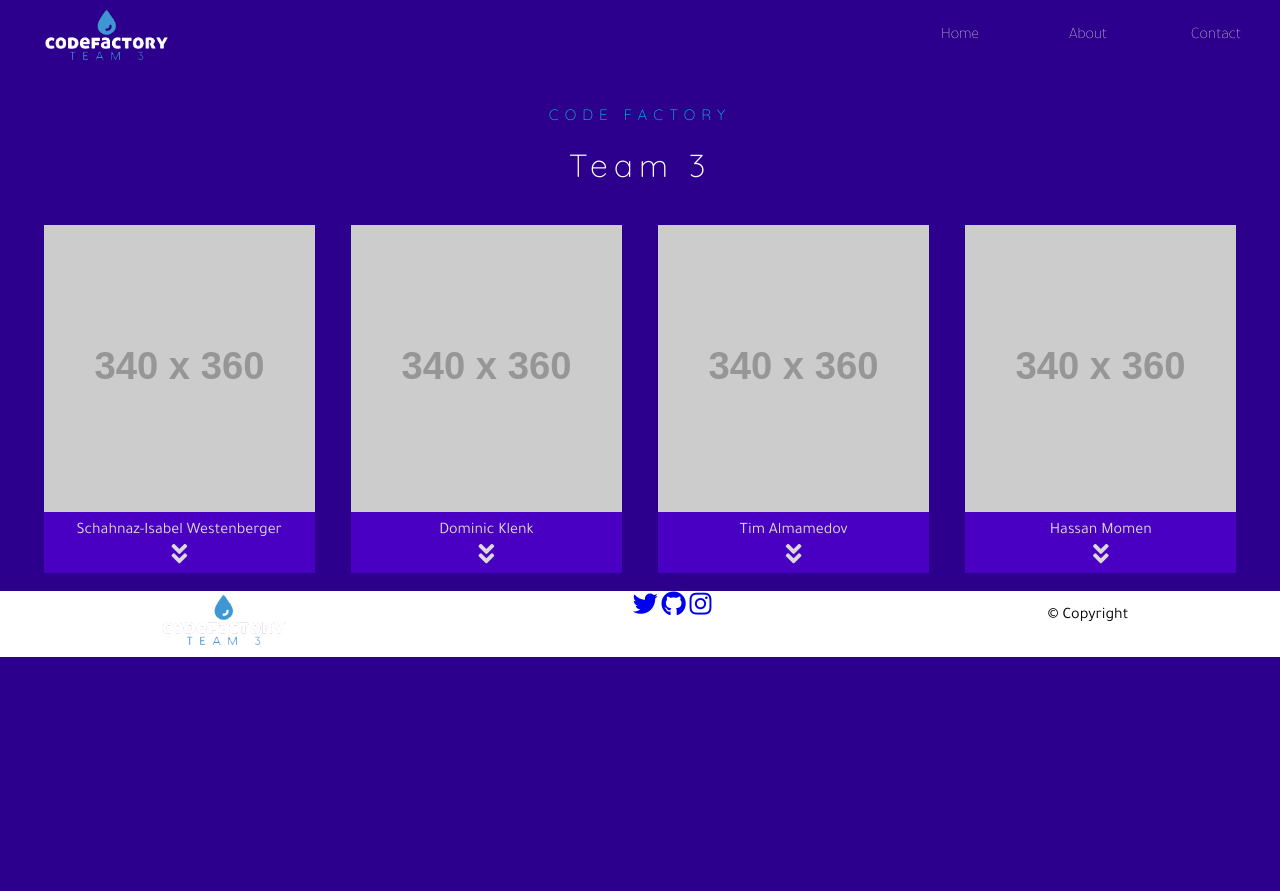
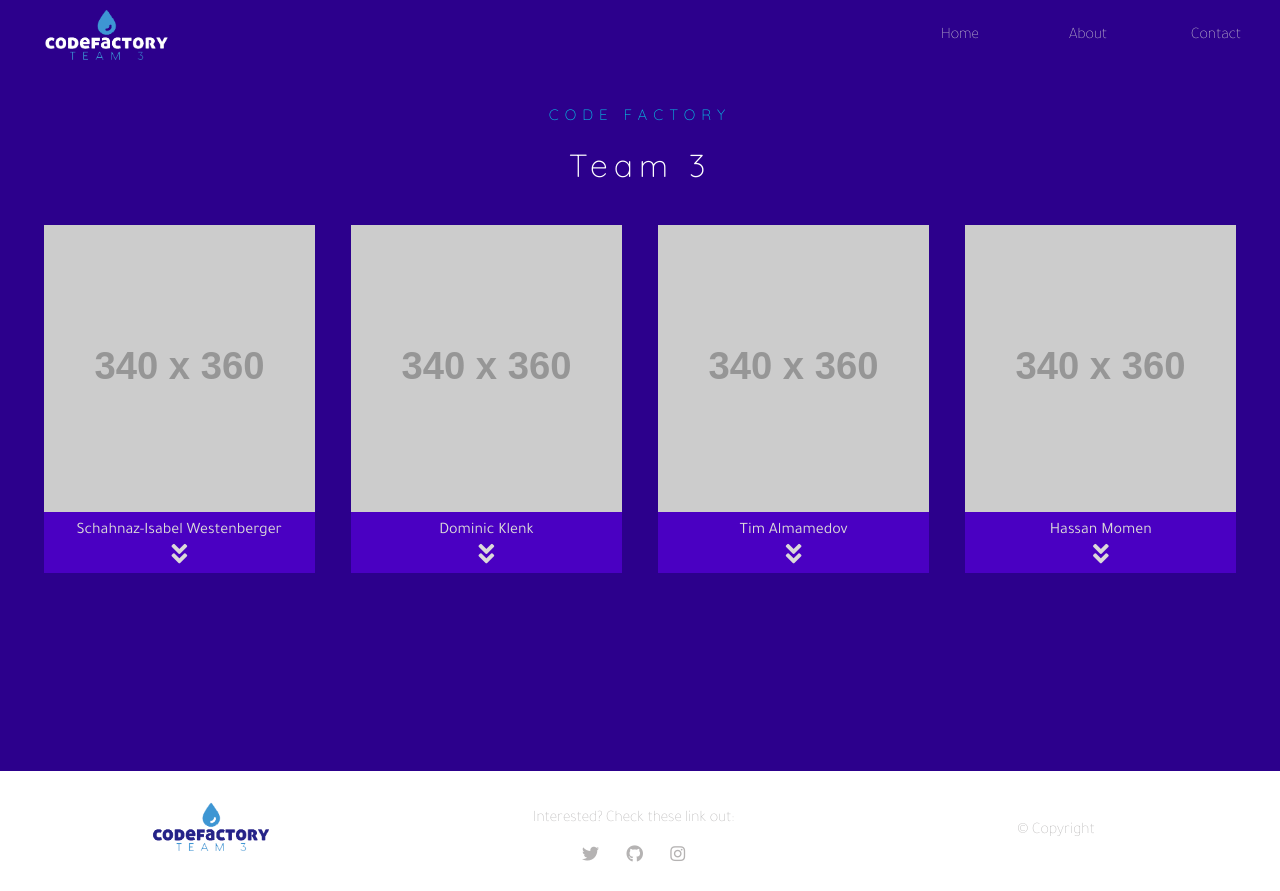
Before and after one commit to izzywest/fswd40-project01-group03, a plain HTML site: page index.html in a window 1280 px wide. Before the commit the page ends 800 px from the top, so only its background shows below. Drawn offline with Linux system fonts and the light colour scheme; placeholder pictures from the web are drawn by us.

Commit message:
create sticky footer

```diff
--- a/css/_card.scss
+++ b/css/_card.scss
@@ -1,4 +1,5 @@
 main {
+    padding-bottom: 300px;
     #container {
         display: grid;
         width: 96%;
--- a/css/_footer.scss
+++ b/css/_footer.scss
@@ -1,21 +1,30 @@
 #footer-container {
+	font-weight: 100;
 	display: grid;
-	grid-template-columns: 35% 35% 30%;
+	grid-template-columns: 33% 33% 33%;
 	text-align: center;
 	background-color: white;
+	position: absolute;
+	bottom: 0;
+	width: 100%;
+	height: 120px;
 }
 .footer-section {
+	align-self: center;
 	img {
 	width: 30%;
 	text-align: center;
 	}
-}
-.footer-section{
+
 	p {
-	color: black;
+	color: #b5b3b3;
 	}
 	a {
-	font-size: 25px;
+	font-size: 17px;
 	padding-top: 10px;
+	color: #b5b3b3;
+	&:hover {
+		color: $secondary-color;
+	}
 	}
 }
--- a/css/base.scss
+++ b/css/base.scss
@@ -9,13 +9,17 @@ $font-secondary: 'Quicksand', sans-serif;
 @import "navigation";
 @import "card";
 
+html,
 body {
     font-family: $font-main;
     background-color: $primary-color;
     margin: 0 auto;
+    height: 100%;
 }
 
 .wrapper {
+    min-height: 100%;
+    position: relative;
     padding-top: 90px;
     color: white;
     header {
--- a/index.html
+++ b/index.html
@@ -64,12 +64,15 @@
         <footer>
             <div id="footer-container">
                 <div class="footer-section">
-                    <img src="images/logo.png" alt="Logo">
+                    <img src="images/logo2.png" alt="Logo">
                 </div>
                 <div class="footer-section">
-                    <a href="#"><i class="fab fa-twitter"></i></a>
-                    <a href="https://github.com/schahnaz/fswd40-project01-group03"><i class="fab fa-github"></i></a>
-                    <a href="https://www.instagram.com/madame_easybella/" target="_blank"><i class="fab fa-instagram"></i></a>
+                    <p>Interested? Check these link out:</p>
+                    <span style="word-spacing: 1.5em;">
+                        <a href="#"><i class="fab fa-twitter"></i></a>
+                        <a href="https://github.com/schahnaz/fswd40-project01-group03"><i class="fab fa-github"></i></a>
+                        <a href="https://www.instagram.com/madame_easybella/" target="_blank"><i class="fab fa-instagram"></i></a>
+                    </span>
                 </div>
                 <div class="footer-section">
                     <p>&copy; Copyright</p>
```
Also changed, not shown: css/base.css, images/logo2.png (added), 1 other file.
